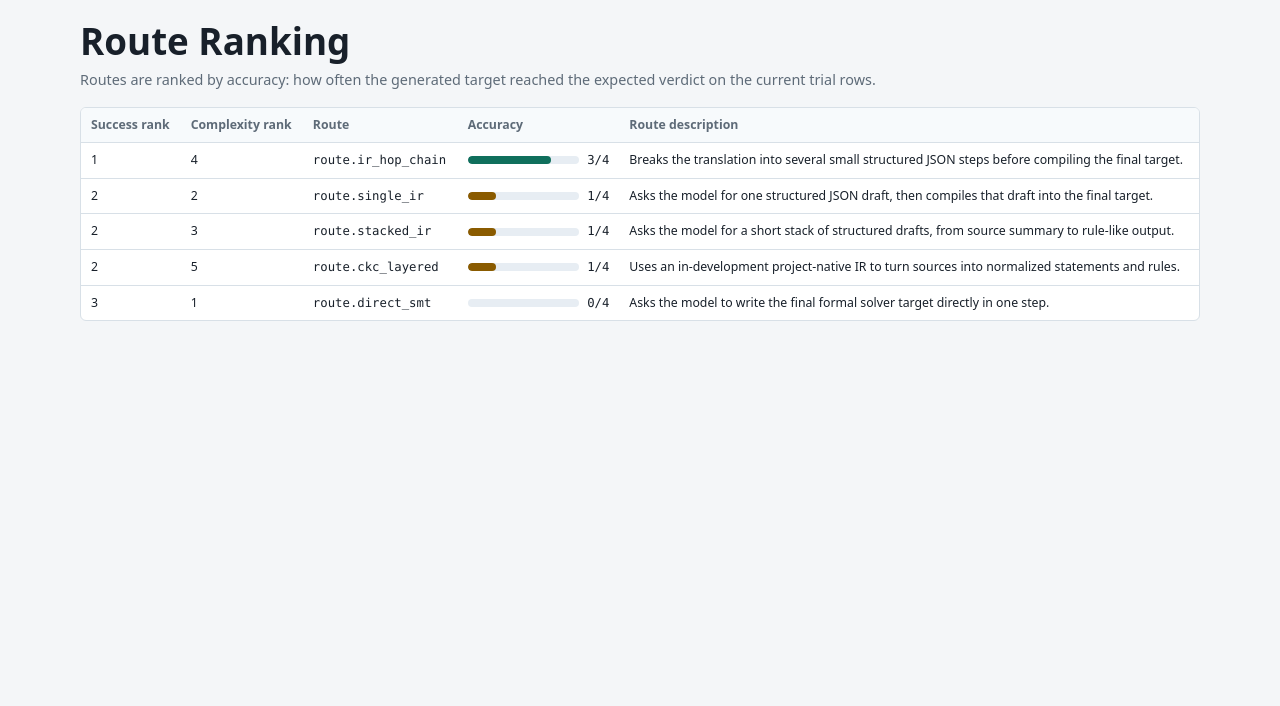
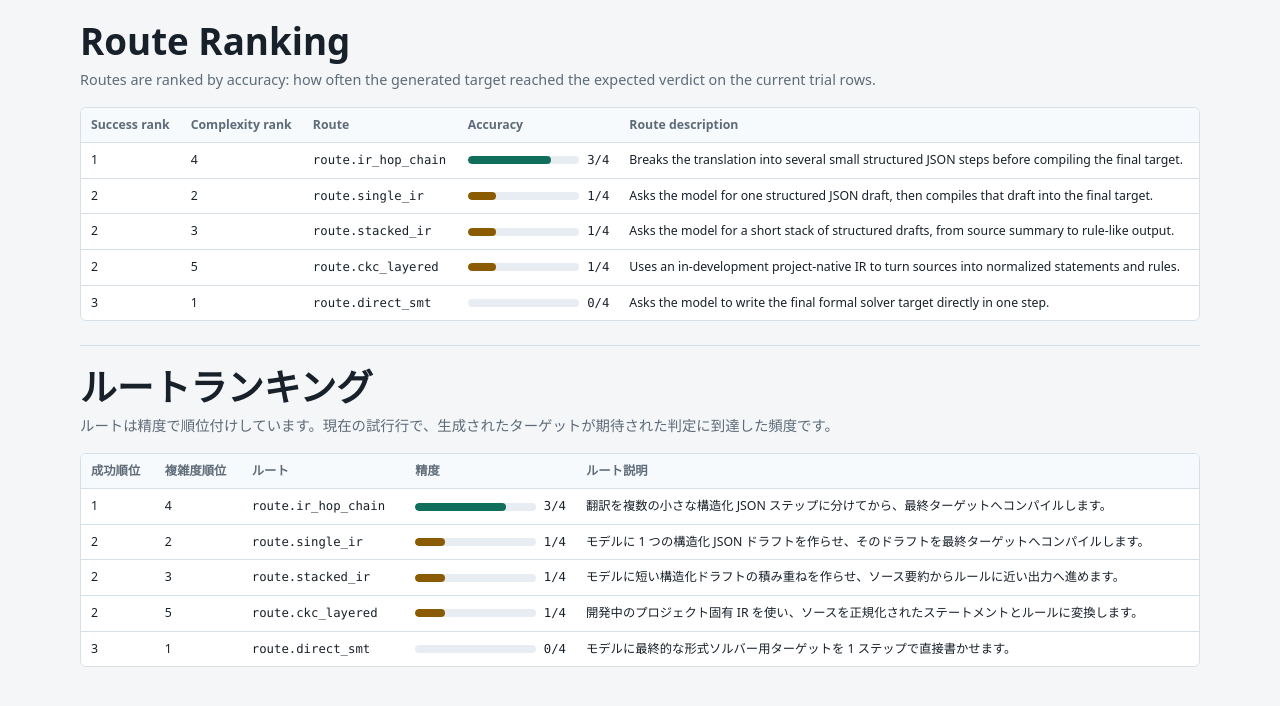
Before and after one commit to eturkes/ckc-ui, a website: page index.html in a window 1280 px wide. Drawn offline with Linux system fonts and the light colour scheme.

Commit message:
Add Japanese route ranking

```diff
--- a/index.html
+++ b/index.html
@@ -27,6 +27,7 @@
     code { font-family: "SFMono-Regular", Consolas, "Liberation Mono", monospace; font-size: .82rem; overflow-wrap: anywhere; }
     .wrap { width: min(1120px, calc(100vw - 32px)); margin: 0 auto; padding: 22px 0; }
     .lede { margin-top: 8px; font-size: .96rem; }
+    .locale-block { border-top: 1px solid var(--line); margin-top: 24px; padding-top: 22px; }
     .table-wrap { overflow-x: auto; border: 1px solid var(--line); border-radius: 6px; background: var(--surface); margin-top: 16px; }
     table { width: 100%; min-width: 900px; border-collapse: collapse; }
     th, td { border-bottom: 1px solid var(--line); padding: 9px 10px; text-align: left; vertical-align: top; font-size: .82rem; line-height: 1.35; }
@@ -103,6 +104,62 @@
         </table>
       </div>
 
+      <section class="locale-block" lang="ja" aria-label="Japanese route ranking">
+        <h1>ルートランキング</h1>
+        <p class="lede">ルートは精度で順位付けしています。現在の試行行で、生成されたターゲットが期待された判定に到達した頻度です。</p>
+
+        <div class="table-wrap">
+          <table>
+            <thead>
+              <tr>
+                <th>成功順位</th>
+                <th>複雑度順位</th>
+                <th>ルート</th>
+                <th>精度</th>
+                <th>ルート説明</th>
+              </tr>
+            </thead>
+            <tbody>
+              <tr>
+                <td class="num">1</td>
+                <td class="num">4</td>
+                <td><code>route.ir_hop_chain</code></td>
+                <td><span class="ratio"><span class="track"><span class="fill green" style="width:75%"></span></span><code>3/4</code></span></td>
+                <td>翻訳を複数の小さな構造化 JSON ステップに分けてから、最終ターゲットへコンパイルします。</td>
+              </tr>
+              <tr>
+                <td class="num">2</td>
+                <td class="num">2</td>
+                <td><code>route.single_ir</code></td>
+                <td><span class="ratio"><span class="track"><span class="fill amber" style="width:25%"></span></span><code>1/4</code></span></td>
+                <td>モデルに 1 つの構造化 JSON ドラフトを作らせ、そのドラフトを最終ターゲットへコンパイルします。</td>
+              </tr>
+              <tr>
+                <td class="num">2</td>
+                <td class="num">3</td>
+                <td><code>route.stacked_ir</code></td>
+                <td><span class="ratio"><span class="track"><span class="fill amber" style="width:25%"></span></span><code>1/4</code></span></td>
+                <td>モデルに短い構造化ドラフトの積み重ねを作らせ、ソース要約からルールに近い出力へ進めます。</td>
+              </tr>
+              <tr>
+                <td class="num">2</td>
+                <td class="num">5</td>
+                <td><code>route.ckc_layered</code></td>
+                <td><span class="ratio"><span class="track"><span class="fill amber" style="width:25%"></span></span><code>1/4</code></span></td>
+                <td>開発中のプロジェクト固有 IR を使い、ソースを正規化されたステートメントとルールに変換します。</td>
+              </tr>
+              <tr>
+                <td class="num">3</td>
+                <td class="num">1</td>
+                <td><code>route.direct_smt</code></td>
+                <td><span class="ratio"><span class="track"><span class="fill red" style="width:0%"></span></span><code>0/4</code></span></td>
+                <td>モデルに最終的な形式ソルバー用ターゲットを 1 ステップで直接書かせます。</td>
+              </tr>
+            </tbody>
+          </table>
+        </div>
+      </section>
+
     </div>
   </main>
 </body>
```
Also changed, not shown: .agent/memory.md.
